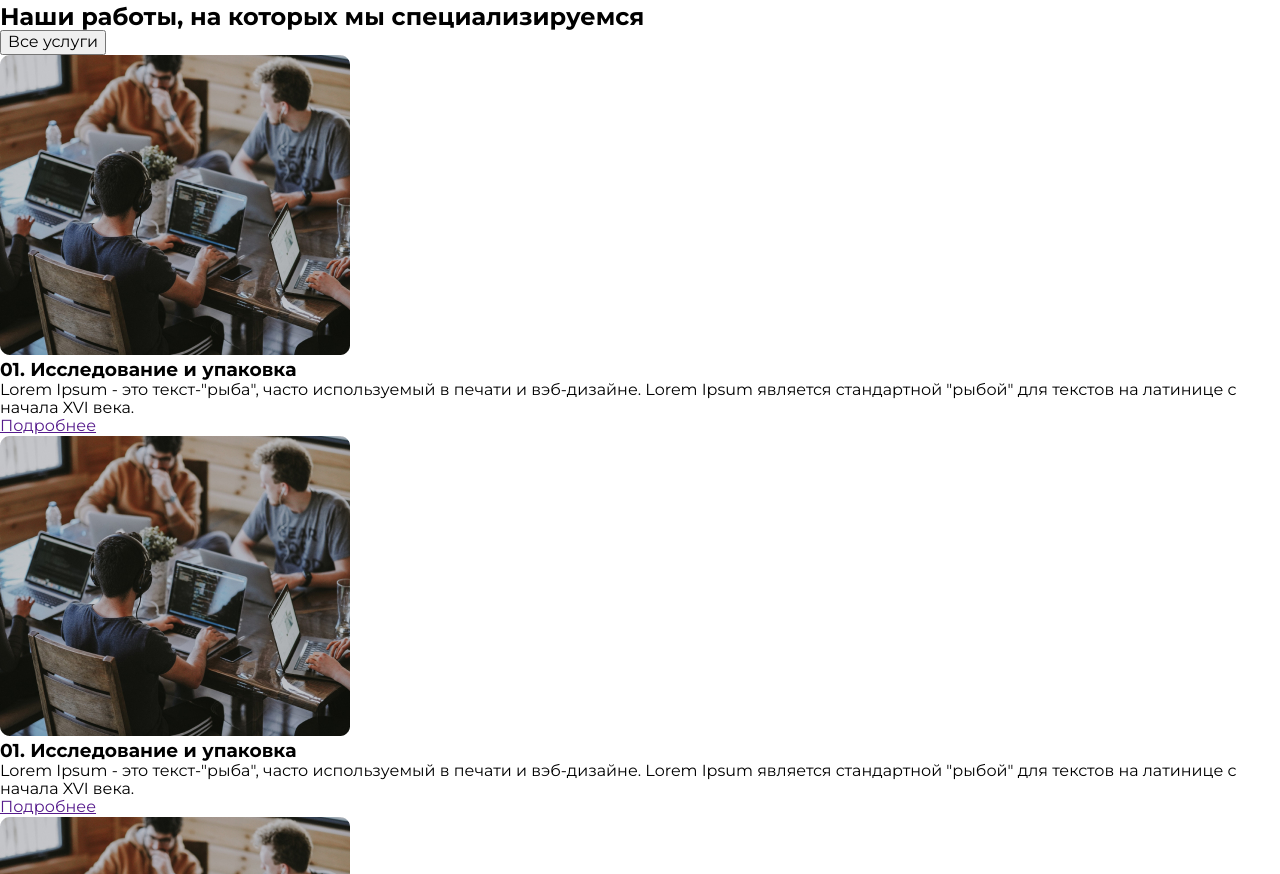
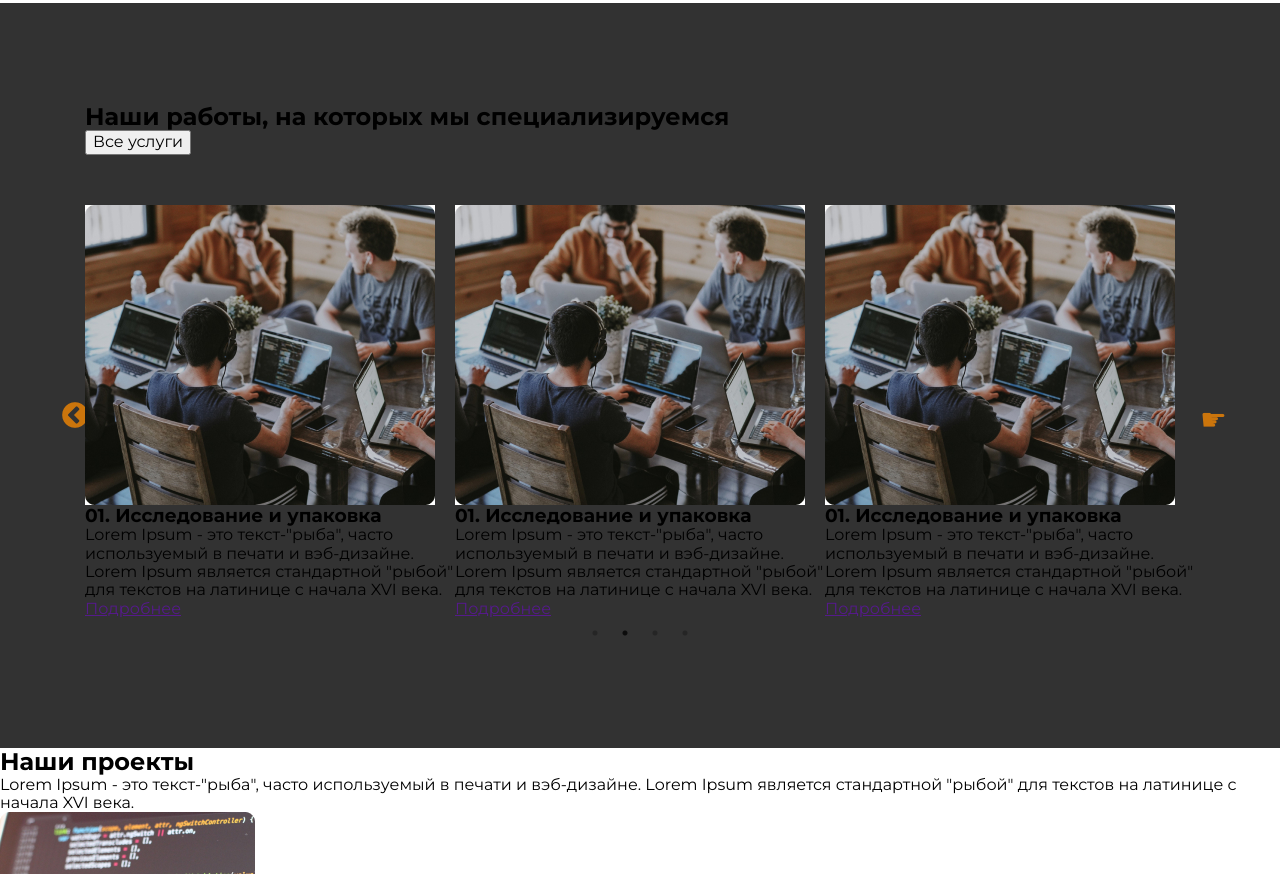
Before and after one commit to vmorgunov/it-studio-fe33, a plain HTML site: page index.html in a window 1280 px wide. Shown: the part 2386-3260 px from the top of the page. Drawn offline with nearby package versions, Linux system fonts and the light colour scheme.

Commit message:
Create slider slick

```diff
--- a/css/style.css
+++ b/css/style.css
@@ -206,3 +206,29 @@ p {
   font-size: 36px;
   line-height: 1.5;
 }
+
+.works {
+  padding-top: 100px;
+  padding-bottom: 100px;
+  background-color: #323232;
+}
+
+.works-list {
+  display: flex;
+  justify-content: space-between;
+  margin-top: 50px;
+}
+
+.works-item {
+  width: 350px;
+}
+
+.slick-next::before {
+  content: '\261B';
+}
+
+.slick-prev::before,
+.slick-next::before {
+  font-size: 30px;
+  color: darkorange;
+}
--- a/index.html
+++ b/index.html
@@ -12,6 +12,18 @@
     <link
       rel="stylesheet"
       href="https://cdn.jsdelivr.net/npm/modern-normalize@1.0.0/modern-normalize.min.css"
+    />
+    <link
+      rel="stylesheet"
+      href="https://cdnjs.cloudflare.com/ajax/libs/slick-carousel/1.9.0/slick.css"
+      integrity="sha512-wR4oNhLBHf7smjy0K4oqzdWumd+r5/+6QO/vDda76MW5iug4PT7v86FoEkySIJft3XA0Ae6axhIvHrqwm793Nw=="
+      crossorigin="anonymous"
+    />
+    <link
+      rel="stylesheet"
+      href="https://cdnjs.cloudflare.com/ajax/libs/slick-carousel/1.9.0/slick-theme.css"
+      integrity="sha512-6lLUdeQ5uheMFbWm3CP271l14RsX1xtx+J5x2yeIDkkiBpeVTNhTqijME7GgRKKi6hCqovwCoBTlRBEC20M8Mg=="
+      crossorigin="anonymous"
     />
     <link rel="stylesheet" href="./css/style.css" />
   </head>
@@ -126,41 +138,113 @@
         </ul>
       </div>
     </section>
-    <section>
+    <section class="works">
+      <div class="container">
         <h2>Наши работы, на которых мы специализируемся</h2>
         <button>Все услуги</button>
-      <ul>
-        <li>
+        <ul class="works-list">
+          <li class="works-item">
             <img src="./images/img-2.jpg" alt="" width="350" />
             <h3><span>01.</span> Исследование и упаковка</h3>
             <p>
               Lorem Ipsum - это текст-"рыба", часто используемый в печати и
-            вэб-дизайне. Lorem Ipsum является стандартной "рыбой" для текстов на
-            латинице с начала XVI века.
+              вэб-дизайне. Lorem Ipsum является стандартной "рыбой" для текстов
+              на латинице с начала XVI века.
             </p>
             <a href="">Подробнее</a>
           </li>
-        <li>
+          <li class="works-item">
             <img src="./images/img-2.jpg" alt="" width="350" />
             <h3><span>01.</span> Исследование и упаковка</h3>
             <p>
               Lorem Ipsum - это текст-"рыба", часто используемый в печати и
-            вэб-дизайне. Lorem Ipsum является стандартной "рыбой" для текстов на
-            латинице с начала XVI века.
+              вэб-дизайне. Lorem Ipsum является стандартной "рыбой" для текстов
+              на латинице с начала XVI века.
             </p>
             <a href="">Подробнее</a>
           </li>
-        <li>
+          <li class="works-item">
             <img src="./images/img-2.jpg" alt="" width="350" />
             <h3><span>01.</span> Исследование и упаковка</h3>
             <p>
               Lorem Ipsum - это текст-"рыба", часто используемый в печати и
-            вэб-дизайне. Lorem Ipsum является стандартной "рыбой" для текстов на
-            латинице с начала XVI века.
+              вэб-дизайне. Lorem Ipsum является стандартной "рыбой" для текстов
+              на латинице с начала XVI века.
+            </p>
+            <a href="">Подробнее</a>
+          </li>
+          <li class="works-item">
+            <img src="./images/img-2.jpg" alt="" width="350" />
+            <h3><span>01.</span> Исследование и упаковка</h3>
+            <p>
+              Lorem Ipsum - это текст-"рыба", часто используемый в печати и
+              вэб-дизайне. Lorem Ipsum является стандартной "рыбой" для текстов
+              на латинице с начала XVI века.
+            </p>
+            <a href="">Подробнее</a>
+          </li>
+          <li class="works-item">
+            <img src="./images/img-2.jpg" alt="" width="350" />
+            <h3><span>01.</span> Исследование и упаковка</h3>
+            <p>
+              Lorem Ipsum - это текст-"рыба", часто используемый в печати и
+              вэб-дизайне. Lorem Ipsum является стандартной "рыбой" для текстов
+              на латинице с начала XVI века.
+            </p>
+            <a href="">Подробнее</a>
+          </li>
+          <li class="works-item">
+            <img src="./images/img-2.jpg" alt="" width="350" />
+            <h3><span>01.</span> Исследование и упаковка</h3>
+            <p>
+              Lorem Ipsum - это текст-"рыба", часто используемый в печати и
+              вэб-дизайне. Lorem Ipsum является стандартной "рыбой" для текстов
+              на латинице с начала XVI века.
+            </p>
+            <a href="">Подробнее</a>
+          </li>
+          <li class="works-item">
+            <img src="./images/img-2.jpg" alt="" width="350" />
+            <h3><span>01.</span> Исследование и упаковка</h3>
+            <p>
+              Lorem Ipsum - это текст-"рыба", часто используемый в печати и
+              вэб-дизайне. Lorem Ipsum является стандартной "рыбой" для текстов
+              на латинице с начала XVI века.
+            </p>
+            <a href="">Подробнее</a>
+          </li>
+          <li class="works-item">
+            <img src="./images/img-2.jpg" alt="" width="350" />
+            <h3><span>01.</span> Исследование и упаковка</h3>
+            <p>
+              Lorem Ipsum - это текст-"рыба", часто используемый в печати и
+              вэб-дизайне. Lorem Ipsum является стандартной "рыбой" для текстов
+              на латинице с начала XVI века.
+            </p>
+            <a href="">Подробнее</a>
+          </li>
+          <li class="works-item">
+            <img src="./images/img-2.jpg" alt="" width="350" />
+            <h3><span>01.</span> Исследование и упаковка</h3>
+            <p>
+              Lorem Ipsum - это текст-"рыба", часто используемый в печати и
+              вэб-дизайне. Lorem Ipsum является стандартной "рыбой" для текстов
+              на латинице с начала XVI века.
+            </p>
+            <a href="">Подробнее</a>
+          </li>
+          <li class="works-item">
+            <img src="./images/img-2.jpg" alt="" width="350" />
+            <h3><span>01.</span> Исследование и упаковка</h3>
+            <p>
+              Lorem Ipsum - это текст-"рыба", часто используемый в печати и
+              вэб-дизайне. Lorem Ipsum является стандартной "рыбой" для текстов
+              на латинице с начала XVI века.
             </p>
             <a href="">Подробнее</a>
           </li>
         </ul>
+      </div>
     </section>
     <section>
       <h2>Наши проекты</h2>
@@ -269,5 +353,23 @@
       </ul>
       <p>&copy; 2019. Все права защищены</p>
     </footer>
+    <script
+      src="https://cdnjs.cloudflare.com/ajax/libs/jquery/3.5.1/jquery.min.js"
+      integrity="sha512-bLT0Qm9VnAYZDflyKcBaQ2gg0hSYNQrJ8RilYldYQ1FxQYoCLtUjuuRuZo+fjqhx/qtq/1itJ0C2ejDxltZVFg=="
+      crossorigin="anonymous"
+    ></script>
+    <script
+      src="https://cdnjs.cloudflare.com/ajax/libs/slick-carousel/1.9.0/slick.min.js"
+      integrity="sha512-HGOnQO9+SP1V92SrtZfjqxxtLmVzqZpjFFekvzZVWoiASSQgSr4cw9Kqd2+l8Llp4Gm0G8GIFJ4ddwZilcdb8A=="
+      crossorigin="anonymous"
+    ></script>
+    <script>
+      $('.works-list').slick({
+        dots: true,
+        slidesToShow: 3,
+        slidesToScroll: 3,
+        autoplay: true,
+      });
+    </script>
   </body>
 </html>
```
Lines whose indentation alone changed are shown as unchanged.
